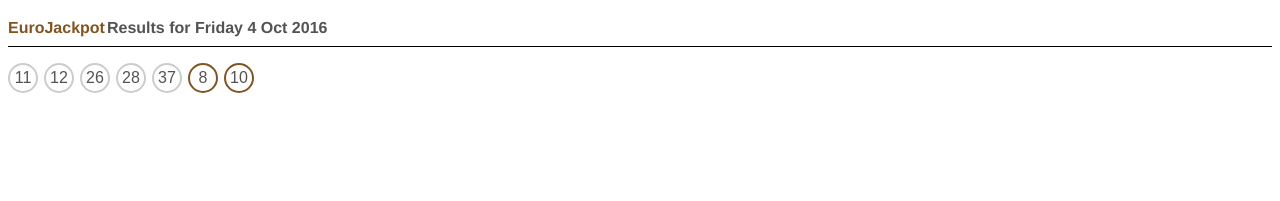
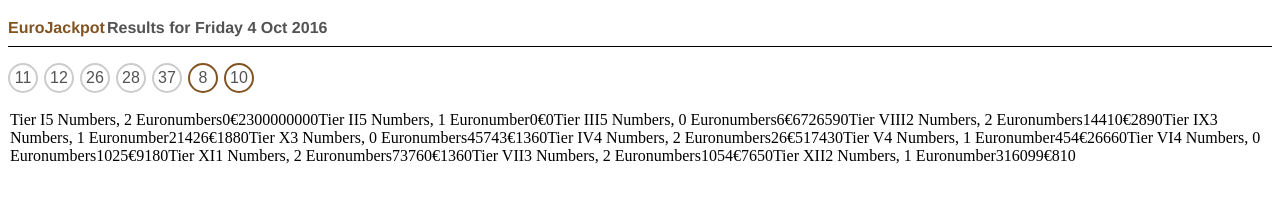
Before and after one commit to Fran4vila/eurojackpotdrawinfo, a plain HTML site: page index.html in a window 1280 px wide. Shown: the part 87-288 px from the top of the page. Drawn offline with Linux system fonts and the light colour scheme; no server answers.

Commit message:
Updated with the table of results but without CSS

```diff
--- a/JS/Applications/main.js
+++ b/JS/Applications/main.js
@@ -1,9 +1,59 @@
 var data; // JSON with the information provided form the site
-const setOfTemplates = ["headerDatePicker", "contentInfo"];
+const setOfTemplates = ["headerDatePicker", "contentInfo", "rowResult"];
 const days_names = ['Monday', 'Tuesday', 'Wednesday', 'Thursday', 'Friday', 'Saturday', 'Sunday'];
 const days_names_short = ['Mon', 'Tue', 'Wed', 'Thu', 'Fri', 'Sat', 'Sun'];
 const month_names = ['January', 'February', 'March', 'April', 'May', 'June', 'July', 'August', 'September', 'October', 'November', 'December'];
 const month_names_short = ['Jan', 'Feb', 'Mar', 'Apr', 'May', 'Jun', 'Jul', 'Aug', 'Sep', 'Oct', 'Nov', 'Dec'];
+const results_table = {
+	'rank1': {
+		'tier': 'Tier I',
+		'combination': '5 Numbers, 2 Euronumbers'
+	},
+	'rank2': {
+		'tier': 'Tier II',
+		'combination': '5 Numbers, 1 Euronumber'
+	},
+	'rank3': {
+		'tier': 'Tier III',
+		'combination': '5 Numbers, 0 Euronumbers'
+	},
+	'rank4': {
+		'tier': 'Tier IV',
+		'combination': '4 Numbers, 2 Euronumbers'
+	},
+	'rank5': {
+		'tier': 'Tier V',
+		'combination': '4 Numbers, 1 Euronumber'
+	},
+	'rank6': {
+		'tier': 'Tier VI',
+		'combination': '4 Numbers, 0 Euronumbers'
+	},
+	'rank7': {
+		'tier': 'Tier VII',
+		'combination': '3 Numbers, 2 Euronumbers'
+	},
+	'rank8': {
+		'tier': 'Tier VIII',
+		'combination': '2 Numbers, 2 Euronumbers'
+	},
+	'rank9': {
+		'tier': 'Tier IX',
+		'combination': '3 Numbers, 1 Euronumber'
+	},
+	'rank10': {
+		'tier': 'Tier X',
+		'combination': '3 Numbers, 0 Euronumbers'
+	},
+	'rank11': {
+		'tier': 'Tier XI',
+		'combination': '1 Numbers, 2 Euronumbers'
+	},
+	'rank12': {
+		'tier': 'Tier XII',
+		'combination': '2 Numbers, 1 Euronumber'
+	},
+}
 var mainApp = $('#mainApp');
 
 function getData () {
@@ -67,14 +117,15 @@
 }
 function createContent() {
 	var info = {
-        'subTitle': "EuroJackpot"
+        'subTitle': "EuroJackpot",
+        'selectedDate': `Results for ${getSelectedDateText(data.last.date.full)}`
     };
 	var html = ich["contentInfo"](info);
 	mainApp.append(html);
-	// We insert the Date selected
-	$('#selectedDate').text(`Results for ${getSelectedDateText(data.last.date.full)}`);
 	// We include the numbers
 	$('#numberContainer').html(getNumbersByDate(data.last));
+	// Summary of results
+	createTable();
 }
 
 function getSelectedDateText (selectDate) {
@@ -91,3 +142,24 @@
 	auxCombination.append(`<li class="extra"> ${selectDate.euroNumbers[1]} </li>`);
 	return auxCombination;
 }
+function createTable () {
+	var odds = data.last.odds,
+		tr = [],
+		rank;
+
+	delete odds.rank0;
+	var auxOdd, auxInfoTier, tBody = $('<tbody></tbody>');
+	for (lines in odds) {
+		auxOdd = odds[lines];
+		auxInfoTier = results_table[lines];
+		let infoRow = {
+			'tier': auxInfoTier.tier,
+			'rank': auxInfoTier.combination,
+			'winners': auxOdd.winners,
+			'prize': auxOdd.prize
+		};
+		tBody.append(ich['rowResult'](infoRow));
+	}
+	var table = $('<table></table>').append(tBody);
+	$('#tableContainer').append(table);
+}
--- a/templates/templates.html
+++ b/templates/templates.html
@@ -8,17 +8,23 @@
     <div id="contentInfo" class="content">
         <header>
             <span class='header2'>{{subTitle}}</span>
-            <span id="selectedDate"></span>
+            <span id="selectedDate">{{selectedDate}}</span>
         </header>
         <div id="results">
-            <div id="numberContainer"></div>
+            <div id="numberContainer">{{numbers}}</div>
             <div id="tableContainer"></div>
         </div>
     </div>
-    <div id="ball">
-    	<li>{{number}}</li>
-    </div>
-    <div id="extraBall">
-    	<li class="extra">{{number}}</li>
+    <div id="rowResult">
+        <tr>
+            <td class="division">
+                <span class="tierSpan basic entry">{{tier}}</span>
+                <span class="rankSpan entry wrap">{{rank}}</span>
+            </td>
+            <td class="number">
+                <span class="tierSpan basic entry  minor">{{winners}}</span>
+                <span class="rankSpan entry major money"><span class="">€{{prize}}</span></span>
+            </td>
+        </tr>
     </div>
 </div>
```
